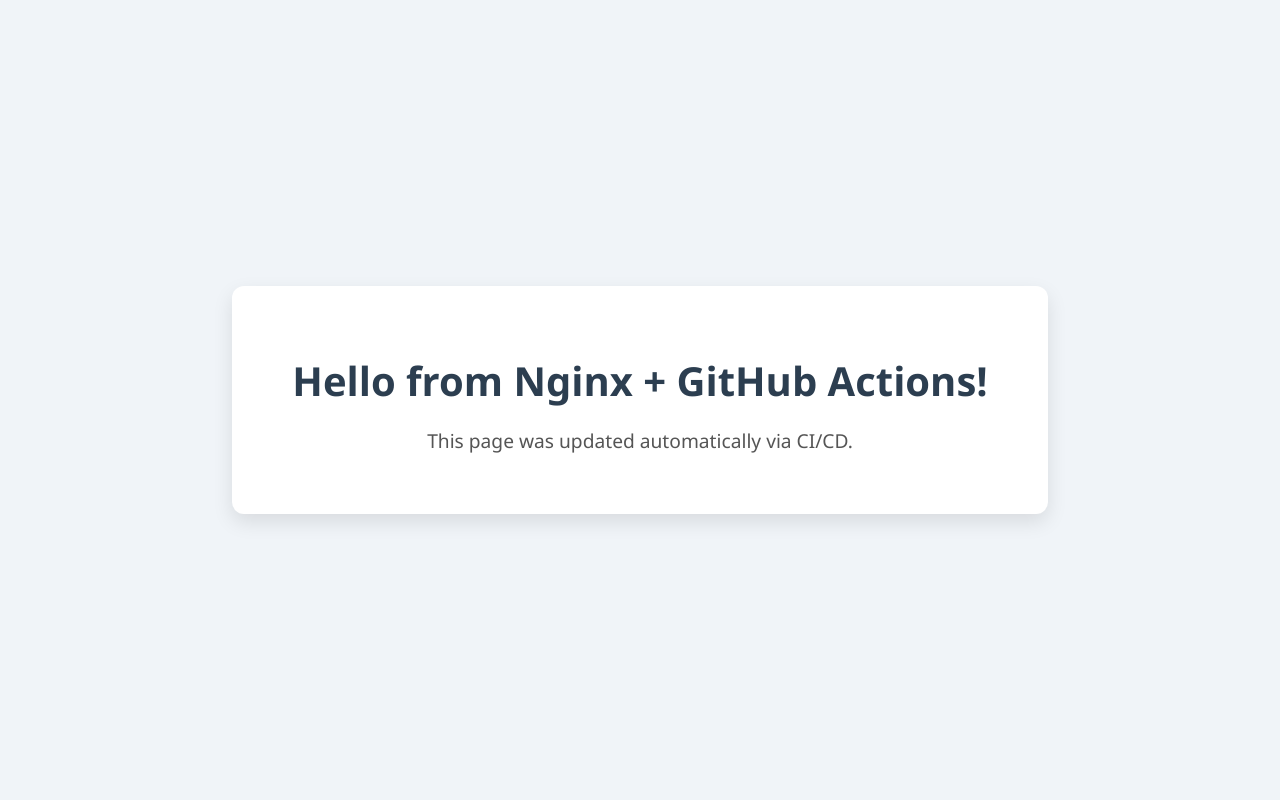
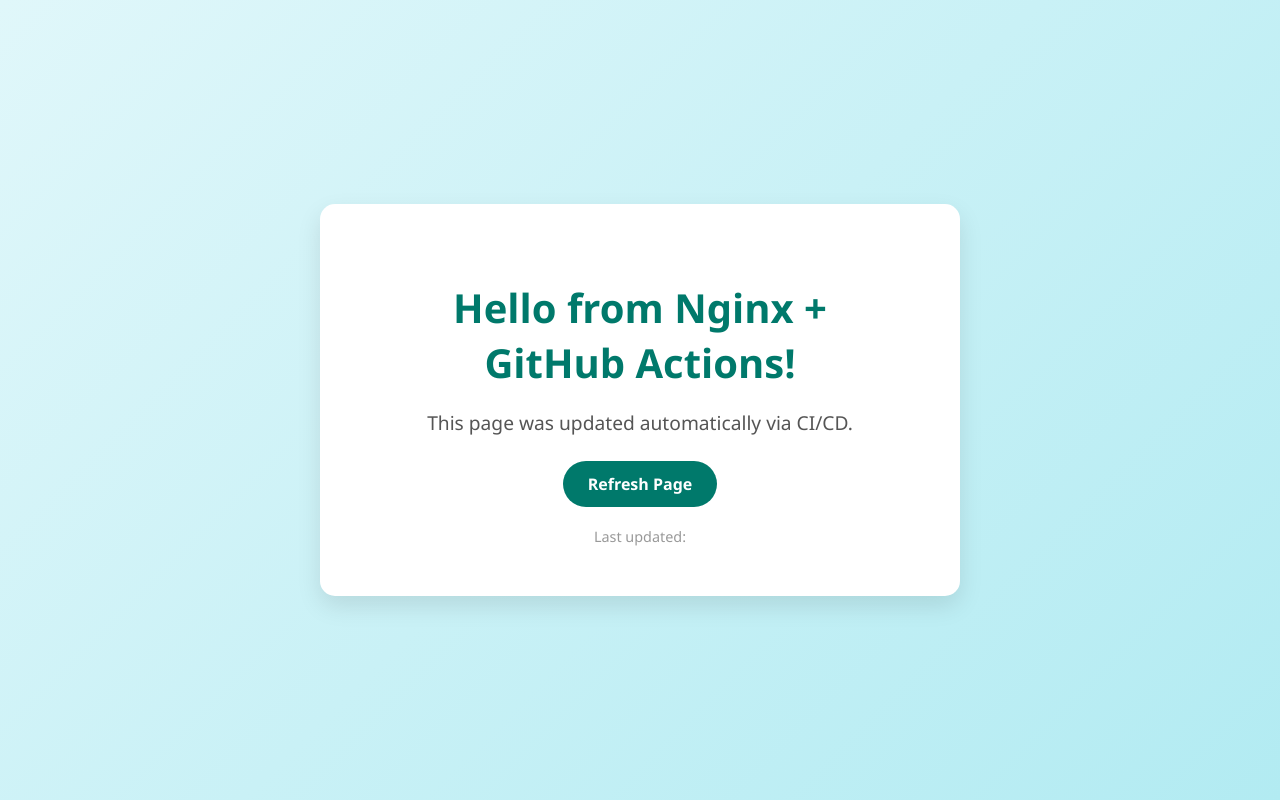
Before and after one commit to brrraar/TugasMJSCICD, a plain HTML site: page index.html in a window 1280 px wide. Drawn offline with Linux system fonts and the light colour scheme.

Commit message:
Add index.html

```diff
--- a/index.html
+++ b/index.html
@@ -7,30 +7,49 @@
     <style>
         body {
             font-family: 'Segoe UI', Tahoma, Geneva, Verdana, sans-serif;
-            background: #f0f4f8;
-            color: #333;
+            background: linear-gradient(135deg, #e0f7fa, #b2ebf2);
             display: flex;
-            flex-direction: column;
             justify-content: center;
             align-items: center;
             height: 100vh;
             margin: 0;
         }
+        .container {
+            background-color: #ffffff;
+            padding: 50px 70px;
+            border-radius: 15px;
+            box-shadow: 0 10px 25px rgba(0,0,0,0.1);
+            text-align: center;
+            max-width: 500px;
+        }
         h1 {
-            color: #2c3e50;
+            color: #00796b;
             font-size: 2.5rem;
-            margin-bottom: 10px;
+            margin-bottom: 15px;
         }
         p {
-            color: #555;
+            color: #555555;
             font-size: 1.2rem;
+            margin-bottom: 25px;
         }
-        .container {
-            text-align: center;
-            background: #fff;
-            padding: 40px 60px;
-            border-radius: 12px;
-            box-shadow: 0 8px 20px rgba(0,0,0,0.1);
+        .button {
+            display: inline-block;
+            padding: 12px 25px;
+            background-color: #00796b;
+            color: #ffffff;
+            text-decoration: none;
+            font-weight: bold;
+            border-radius: 50px;
+            transition: background-color 0.3s ease;
+        }
+        .button:hover {
+            background-color: #004d40;
+        }
+        small {
+            display: block;
+            margin-top: 20px;
+            color: #999999;
+            font-size: 0.9rem;
         }
     </style>
 </head>
@@ -38,6 +57,8 @@
     <div class="container">
         <h1>Hello from Nginx + GitHub Actions!</h1>
         <p>This page was updated automatically via CI/CD.</p>
+        <a href="#" class="button">Refresh Page</a>
+        <small>Last updated: <!-- bisa update manual atau via CI/CD timestamp --></small>
     </div>
 </body>
 </html>
```
